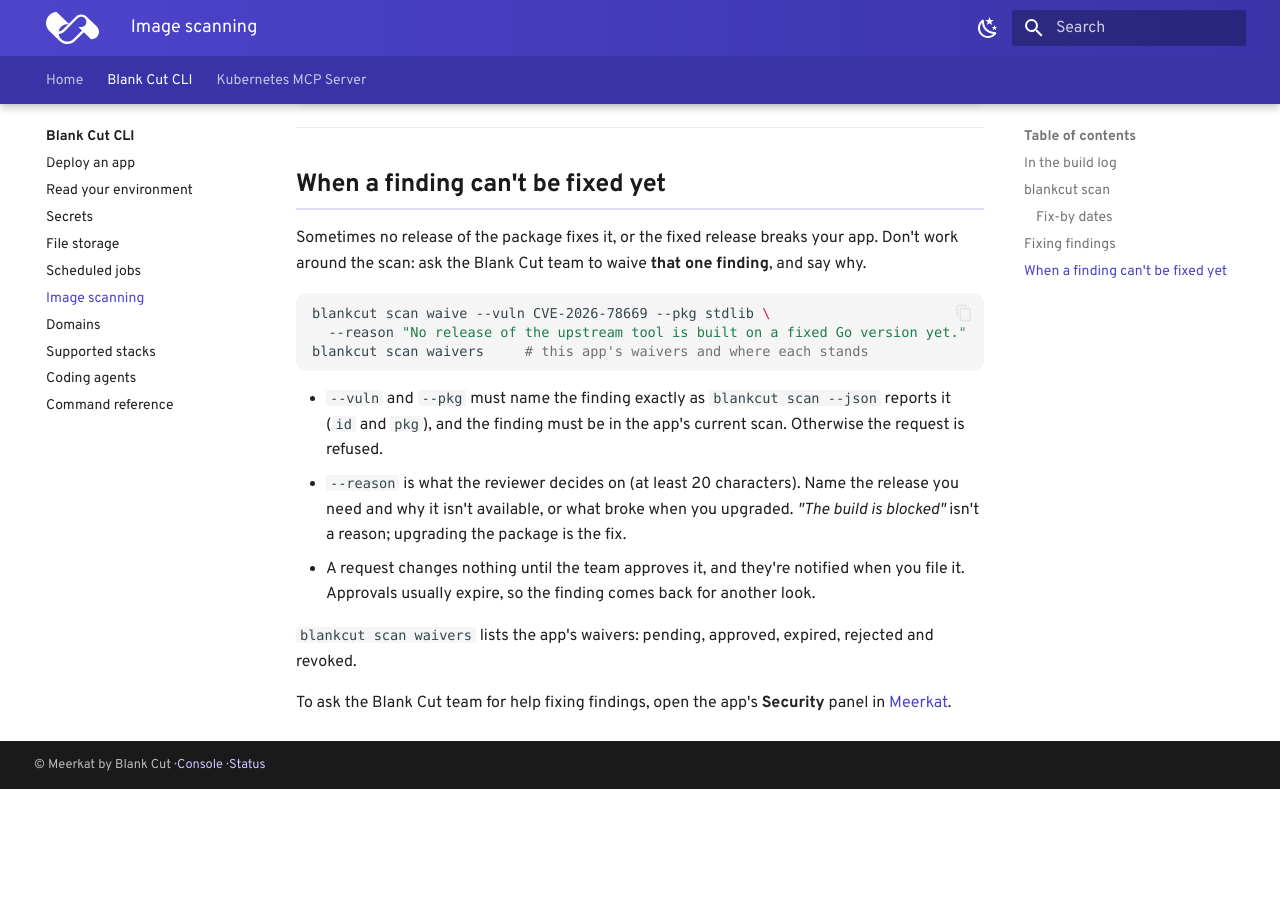
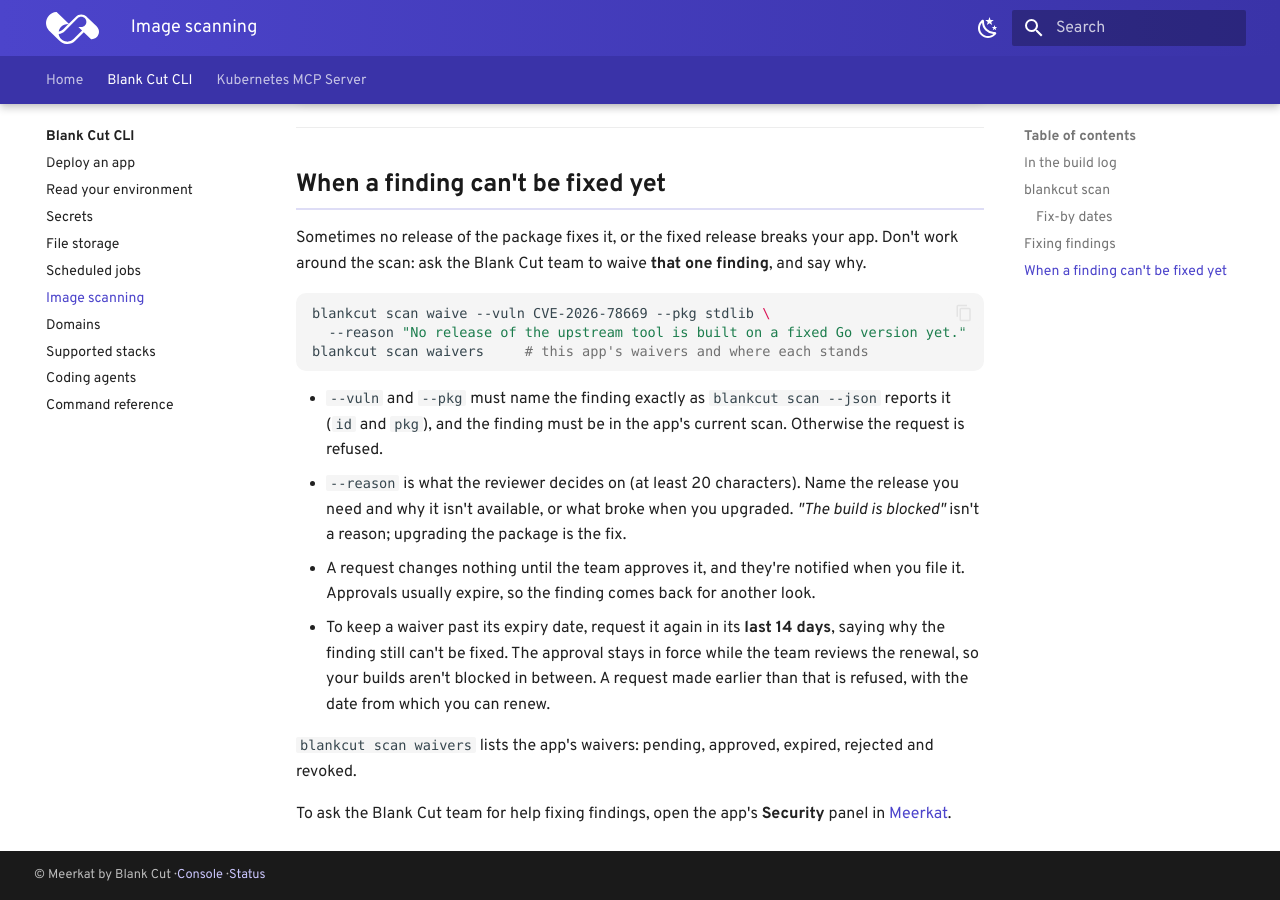
Before and after one commit to Blankcut/blankcut-docs, an MkDocs documentation site: the page built from docs/cli/scan.md, in a window 1280 px wide and 900 px high, scrolled down 3035 px. Built offline with MkDocs 1.6.1 and Material for MkDocs 9.7.7, drawn with Linux system fonts in a browser that asks for light colours; some web fonts are replaced; before the commit the page ends 3824 px from its top, so only the background shows below that.

Commit message:
docs(scan): renew a waiver in its last 14 days
A request in an approval's last 14 days is its renewal: the approval stays in force while the team reviews it, so builds are not blocked in between. Earlier requests are refused with the date renewal opens.

```diff
--- a/docs/cli/scan.md
+++ b/docs/cli/scan.md
@@ -164,6 +164,11 @@ blankcut scan waivers     # this app's waivers and where each stands
 - A request changes nothing until the team approves it, and they're notified
   when you file it. Approvals usually expire, so the finding comes back for
   another look.
+- To keep a waiver past its expiry date, request it again in its **last 14
+  days**, saying why the finding still can't be fixed. The approval stays in
+  force while the team reviews the renewal, so your builds aren't blocked in
+  between. A request made earlier than that is refused, with the date from
+  which you can renew.
 
 `blankcut scan waivers` lists the app's waivers: pending, approved, expired,
 rejected and revoked.
```
